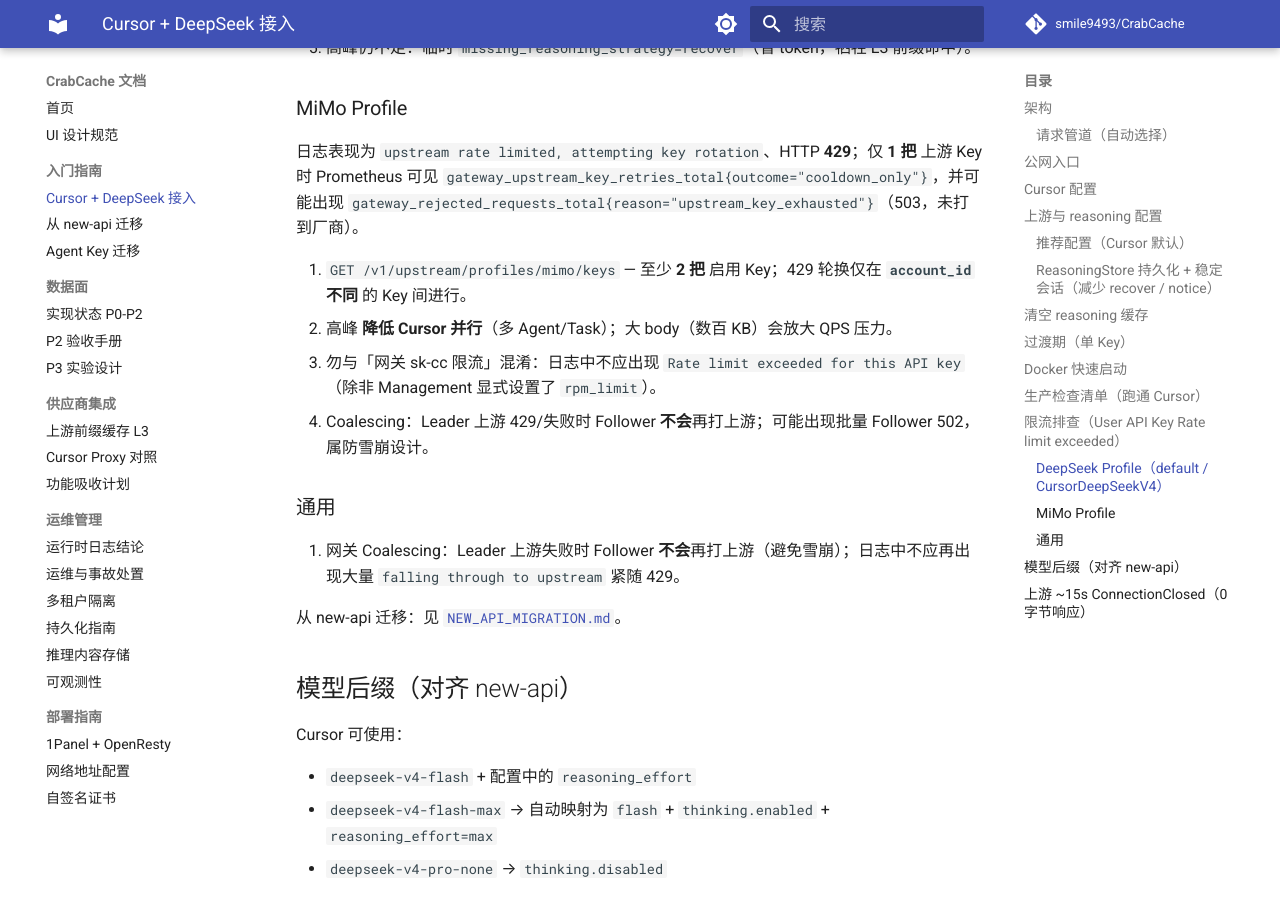
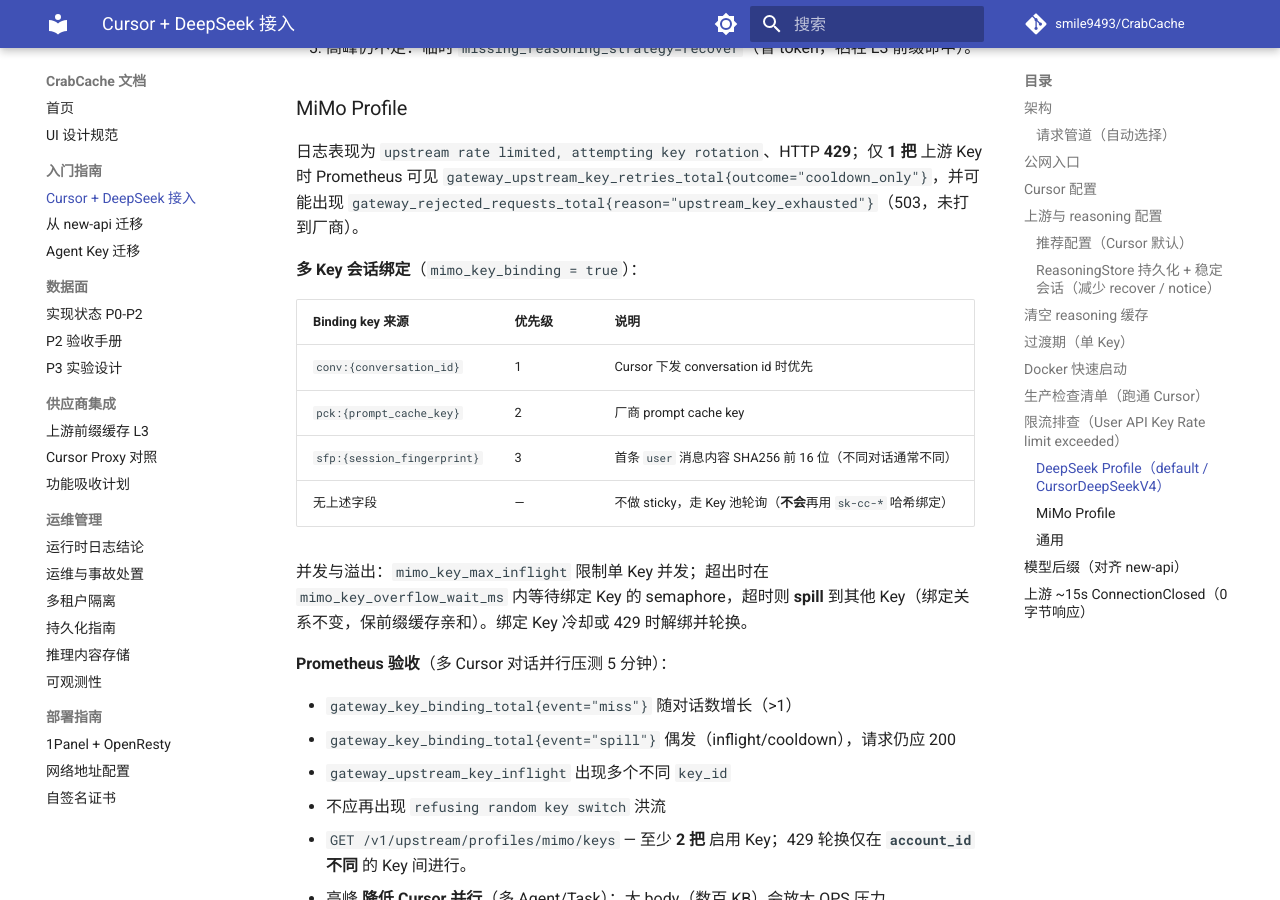
Before and after one commit to smile9493/CrabCache, an MkDocs documentation site: the page built from docs/CURSOR_SETUP.md, in a window 1280 px wide and 900 px high, scrolled down 5825 px. Built offline with MkDocs 1.6.1 and Material for MkDocs 9.7.7, drawn with Linux system fonts in a browser that asks for light colours; comment, search, counter and statistics services are not loaded.

Commit message:
chore: 配置模板更新、文档补全、translator 微调
- config/gateway.docker.toml: 新增 feature 开关
- config/gateway.example.toml: 新增配置项
- docs/: CURSOR_SETUP/DEEPSEEK_PREFIX_CACHE/OMNIRROUTE/REASONING_STORE 更新
- translator: role_normalization 微调
- PRODUCT.md: 文案更新

Co-authored-by: Cursor <cursoragent@cursor.com>

```diff
--- a/docs/CURSOR_SETUP.md
+++ b/docs/CURSOR_SETUP.md
@@ -214,6 +214,24 @@ Cursor 常把该文案显示为 **「用户提供的 API Key 限流」**，多
 
 日志表现为 `upstream rate limited, attempting key rotation`、HTTP **429**；仅 **1 把** 上游 Key 时 Prometheus 可见 `gateway_upstream_key_retries_total{outcome="cooldown_only"}`，并可能出现 `gateway_rejected_requests_total{reason="upstream_key_exhausted"}`（503，未打到厂商）。
 
+**多 Key 会话绑定**（`mimo_key_binding = true`）：
+
+| Binding key 来源 | 优先级 | 说明 |
+|------------------|--------|------|
+| `conv:{conversation_id}` | 1 | Cursor 下发 conversation id 时优先 |
+| `pck:{prompt_cache_key}` | 2 | 厂商 prompt cache key |
+| `sfp:{session_fingerprint}` | 3 | 首条 `user` 消息内容 SHA256 前 16 位（不同对话通常不同） |
+| 无上述字段 | — | 不做 sticky，走 Key 池轮询（**不会**再用 `sk-cc-*` 哈希绑定） |
+
+并发与溢出：`mimo_key_max_inflight` 限制单 Key 并发；超出时在 `mimo_key_overflow_wait_ms` 内等待绑定 Key 的 semaphore，超时则 **spill** 到其他 Key（绑定关系不变，保前缀缓存亲和）。绑定 Key 冷却或 429 时解绑并轮换。
+
+**Prometheus 验收**（多 Cursor 对话并行压测 5 分钟）：
+
+- `gateway_key_binding_total{event="miss"}` 随对话数增长（>1）
+- `gateway_key_binding_total{event="spill"}` 偶发（inflight/cooldown），请求仍应 200
+- `gateway_upstream_key_inflight` 出现多个不同 `key_id`
+- 不应再出现 `refusing random key switch` 洪流
+
 1. `GET /v1/upstream/profiles/mimo/keys` — 至少 **2 把** 启用 Key；429 轮换仅在 **`account_id` 不同** 的 Key 间进行。
 2. 高峰 **降低 Cursor 并行**（多 Agent/Task）；大 body（数百 KB）会放大 QPS 压力。
 3. 勿与「网关 sk-cc 限流」混淆：日志中不应出现 `Rate limit exceeded for this API key`（除非 Management 显式设置了 `rpm_limit`）。
```
Also changed, not shown: PRODUCT.md (+1 -1 lines), docs/DEEPSEEK_PREFIX_CACHE.md (+1 -1 lines), docs/OMNIRROUTE_PROVIDERS_REFERENCE.md (+15 -0 lines), docs/REASONING_STORE.md (+1 -1 lines), docs/archive/README.md (added, +13 -0 lines), docs/issues/2026-06-03-deployment-issues.md (+11 -1 lines), 3 other files.
